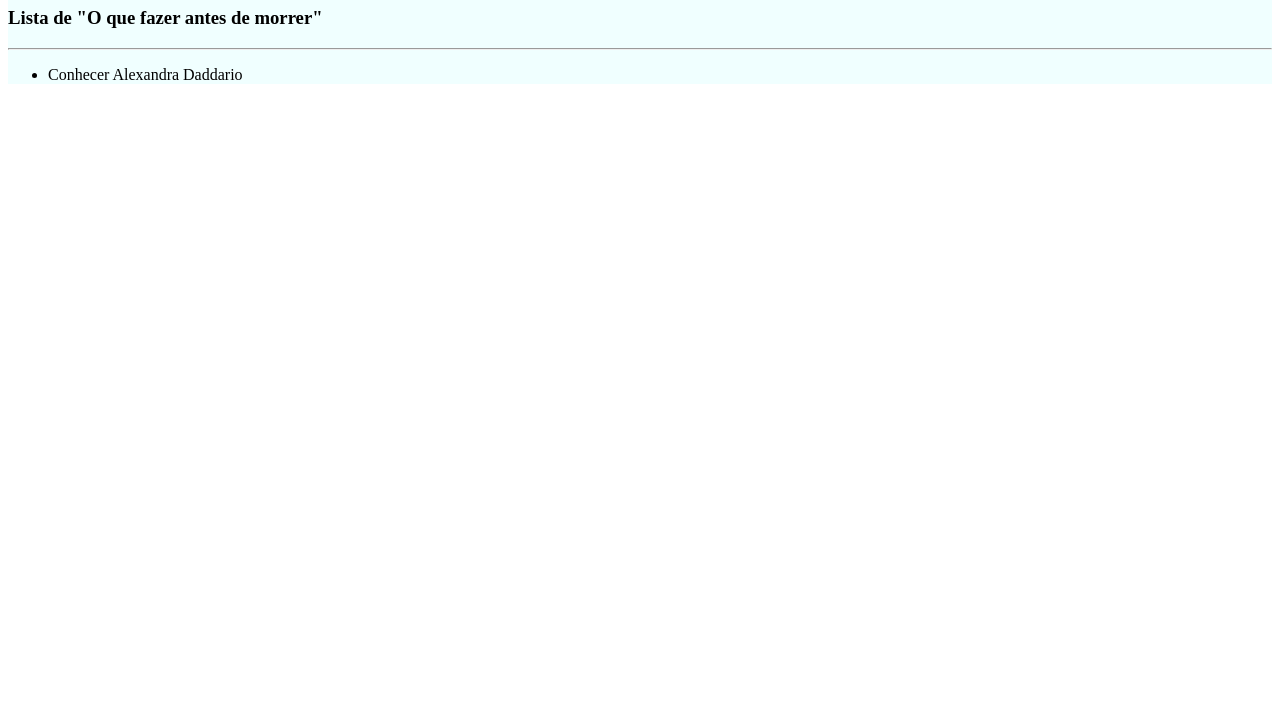
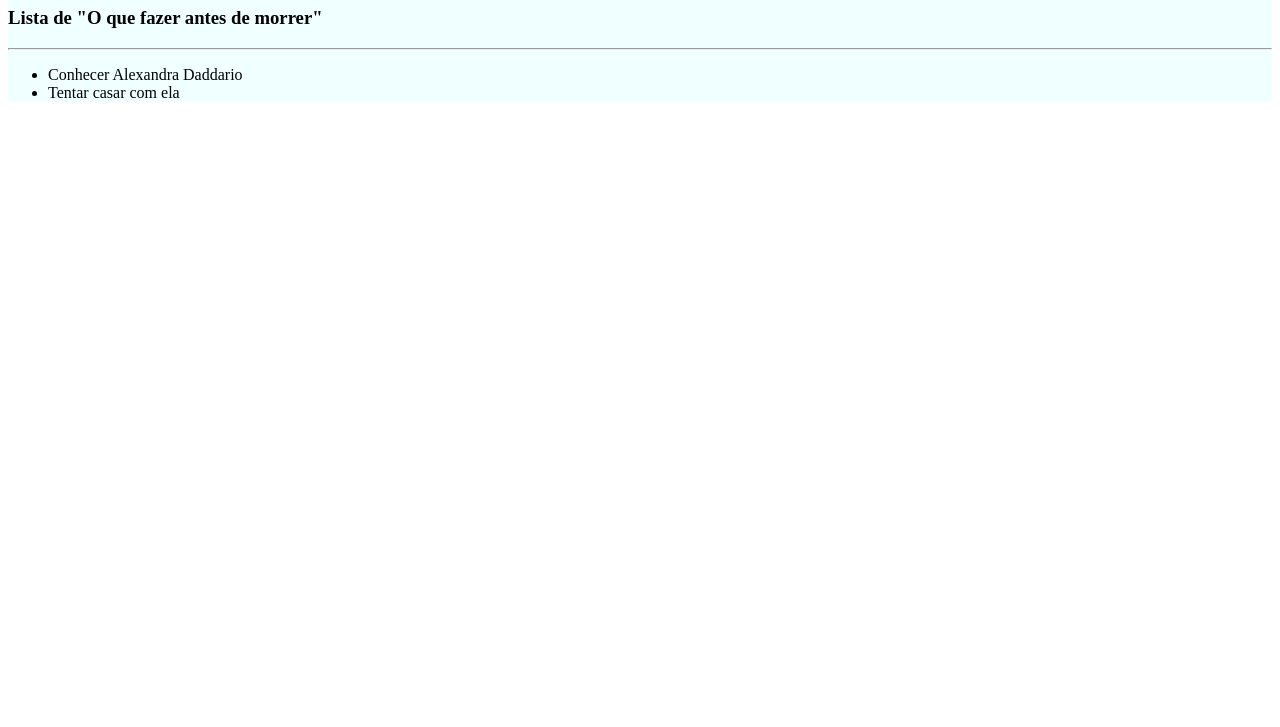
Before and after one commit to thiagocleite/CI-CD, a plain HTML site: page index.html in a window 1280 px wide. Shown: the part 73-800 px from the top of the page. Drawn offline with Linux system fonts and the light colour scheme.

Commit message:
Ajuste fino

```diff
--- a/index.html
+++ b/index.html
@@ -18,6 +18,7 @@
 
         <ul>
             <li>Conhecer Alexandra Daddario</li>
+            <li>Tentar casar com ela</li>
         </ul>
     </div>
 </body>
```
